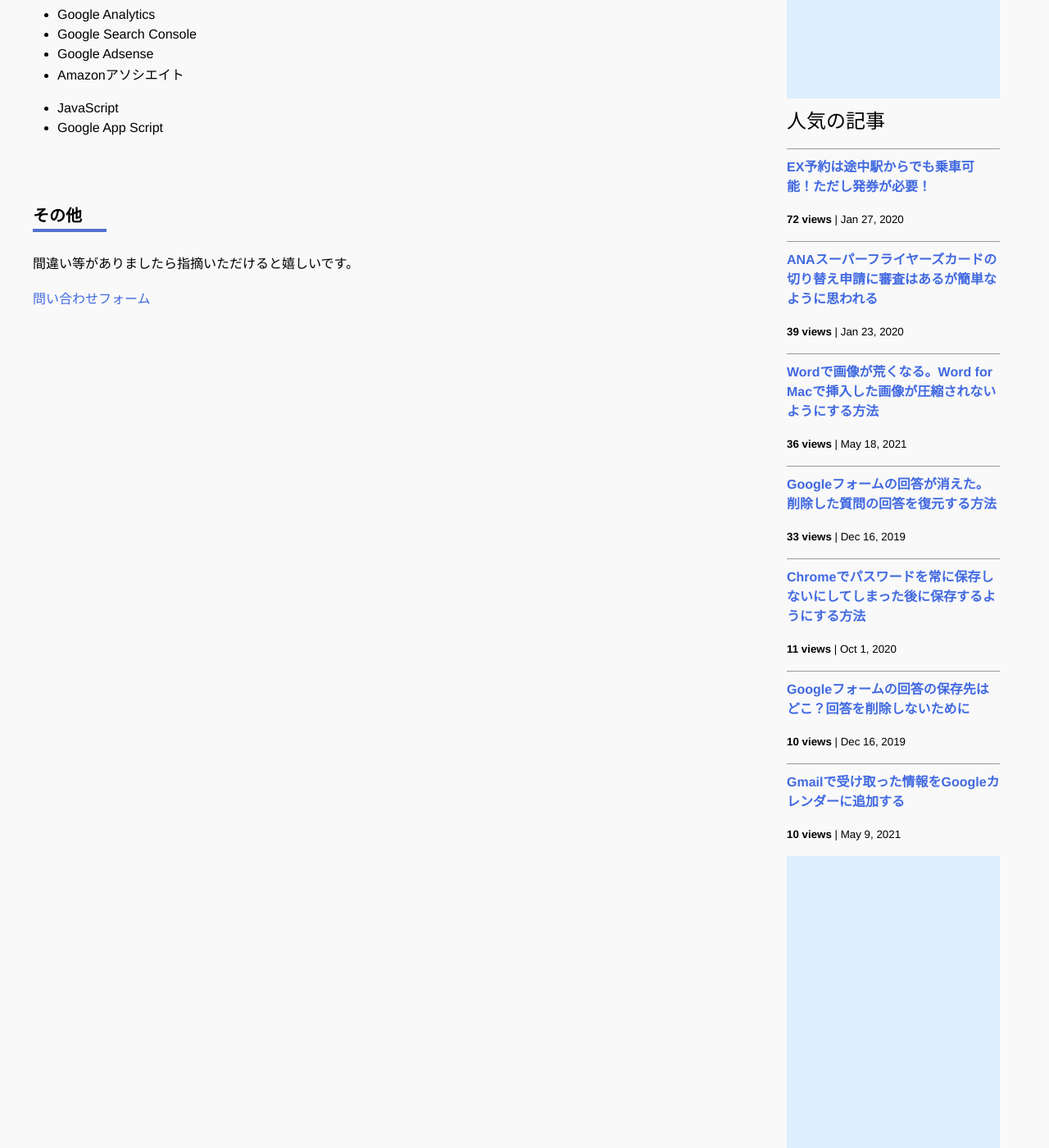
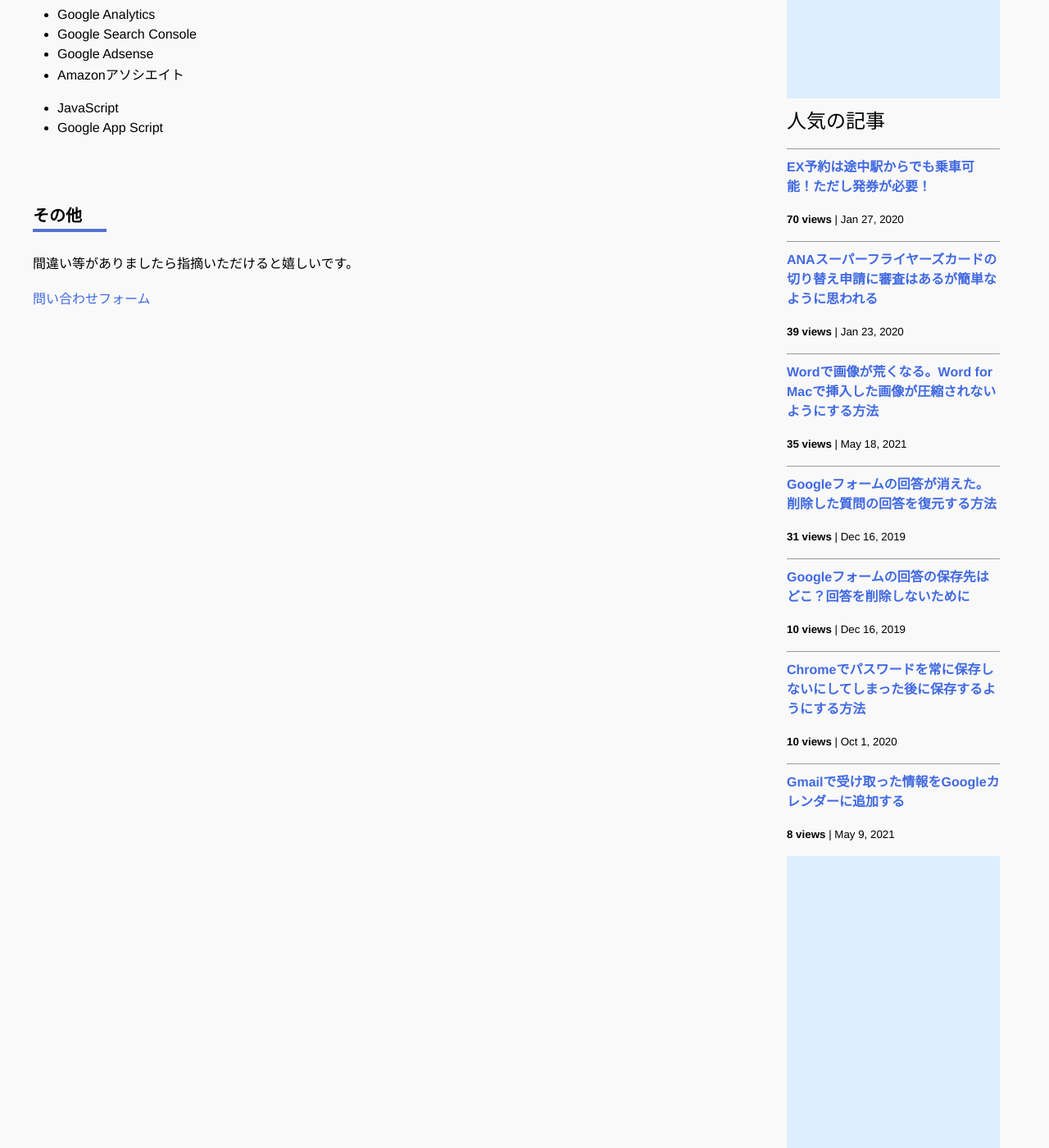
Before and after one commit to iwanaminami/shoyaiwaname, a Jekyll site: the page built from about.markdown, in a window 1280 px wide and 1400 px high, scrolled down 693 px. Shown: the whole window at 82% size. Built offline with Jekyll 4.4.1, drawn with Linux system fonts in a browser that asks for light colours; nearby versions of some CDN libraries; comment, search, counter and statistics services are not loaded.

Commit message:
chore(ga): update _data/popularposts.yml 20260309-0052

```diff
--- a/_data/popularposts.yml
+++ b/_data/popularposts.yml
@@ -1,17 +1,17 @@
 side:
-  - view: 72
+  - view: 70
     url: "/2020/01/27/ex-rideontheway.html"
   - view: 39
     url: "/2020/01/23/sfc-judge.html"
-  - view: 36
+  - view: 35
     url: "/2021/05/18/image-compression-word.html"
-  - view: 33
+  - view: 31
     url: "/2019/12/16/restore-googleform.html"
   - view: 18
     url: "/"
-  - view: 11
-    url: "/2020/10/01/googlepassword.html"
   - view: 10
     url: "/2019/12/16/googleform-answers.html"
   - view: 10
+    url: "/2020/10/01/googlepassword.html"
+  - view: 8
     url: "/2021/05/09/gmailtocalendar.html"
```
